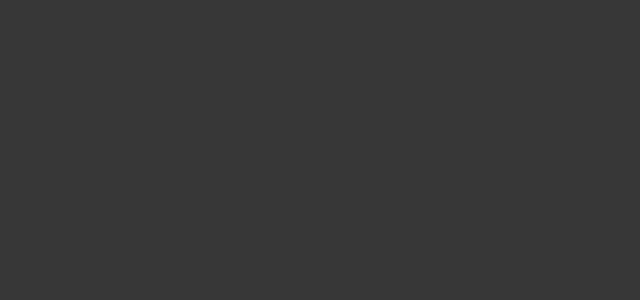
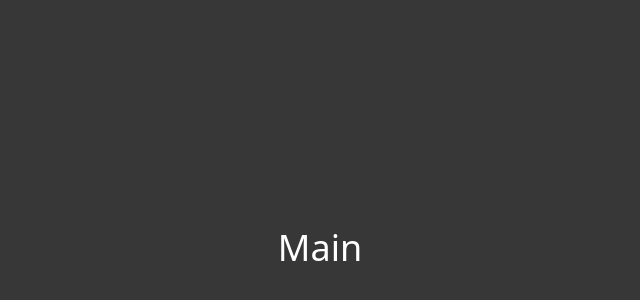
Before and after one commit to csm009177/unhw, a Next.js app: page / in a window 1280 px wide. Shown: the part 152-452 px from the top of the page, without its empty margins (320-960 px from the left). Built offline with nearby package versions, Linux system fonts and the light colour scheme.

Commit message:
로비 페이지 로테이트멘트 임포트 경로 수정

```diff
--- a/app/(pages)/lobby/page.tsx
+++ b/app/(pages)/lobby/page.tsx
@@ -2,14 +2,16 @@
 
 import React, { useState, useEffect } from "react";
 import "/app/globals.css";
-import LotationMent from '/app/ui/LotationMent';
 import UrlButton from '../../ui/UrlButton';
+import LotationMent from '../../ui/LotationMent';
 
 export default function Home() {
 
   return (
     <div className="Lobby">
-      <div className="Lobby-LeftCont"><LotationMent/></div>
+      <div className="Lobby-LeftCont">
+        <LotationMent/>
+      </div>
       <div className="Lobby-RightCont">
         <UrlButton url="/lobby/login" title="login"/>
         <br />
--- a/app/(pages)/page.tsx
+++ b/app/(pages)/page.tsx
@@ -8,6 +8,7 @@ export default function Home() {
 
   return (
     <div className="Lobby">
+      Main
     </div>
   );
 }
```
